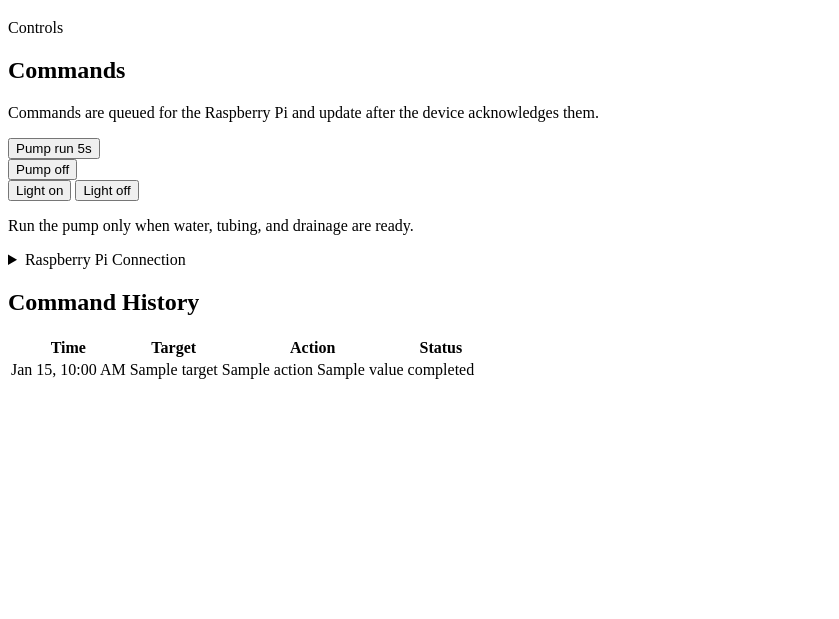
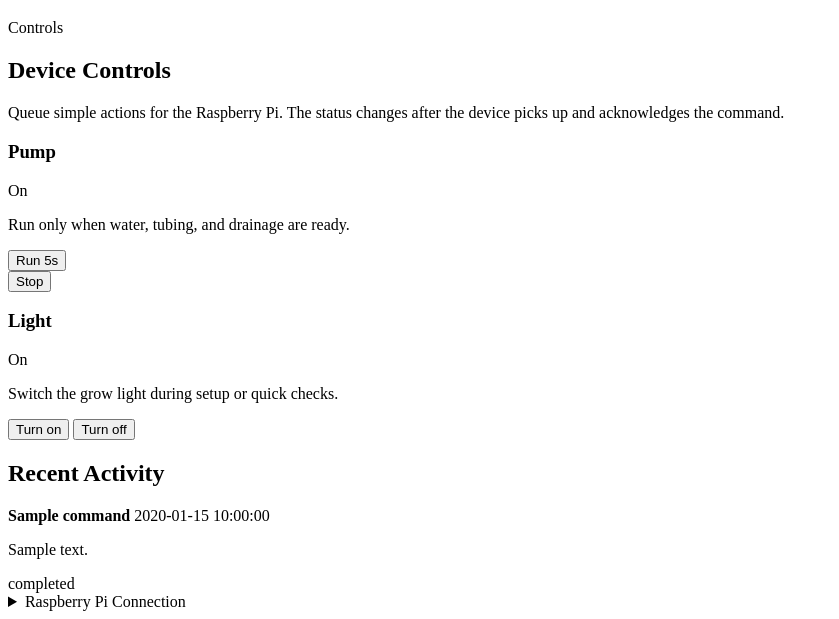
Before and after one commit to firedonkey/plantOS, a Flask app: template platform/app/web/templates/device_detail.html in a window 1280 px wide. Shown: the part 1323-1942 px from the top of the page, without its empty margins (0-839 px from the left). Before the commit the page ends 1702 px from the top, so only its background shows below. Run offline with Flask 3, Linux system fonts and the light colour scheme; the template is opened without the code that fills it: most values are stand-ins (such as "Sample title", 1, 10 or a date in 2020).

Commit message:
Improve platform device controls

```diff
--- a/platform/app/models/command.py
+++ b/platform/app/models/command.py
@@ -27,6 +27,7 @@ class CommandStatus(str, Enum):
     SENT = "sent"
     COMPLETED = "completed"
     FAILED = "failed"
+    TIMED_OUT = "timed_out"
 
 
 class Command(Base):
--- a/platform/app/web/templates/device_detail.html
+++ b/platform/app/web/templates/device_detail.html
@@ -143,29 +143,68 @@
         </article>
       </section>
 
-      <section class="detail-section">
+      <section class="detail-section controls-grid">
         <article class="command-panel">
           <p class="eyebrow">Controls</p>
-          <h2>Commands</h2>
-          <p>Commands are queued for the Raspberry Pi and update after the device acknowledges them.</p>
+          <h2>Device Controls</h2>
+          <p>Queue simple actions for the Raspberry Pi. The status changes after the device picks up and acknowledges the command.</p>
+          <div class="control-groups">
+            <section class="control-group">
+              <div class="control-group-heading">
+                <h3>Pump</h3>
+                <span class="state-pill">{% if latest_reading and latest_reading.pump_on is not none %}{% if latest_reading.pump_on %}On{% else %}Off{% endif %}{% else %}Unknown{% endif %}</span>
+              </div>
+              <p>Run only when water, tubing, and drainage are ready.</p>
               <div class="command-actions">
-            <form class="command-form" action="/devices/{{ device.id }}/commands" method="post">
+                <form class="command-form" action="/devices/{{ device.id }}/commands" method="post" data-command-form>
                   <input type="hidden" name="target" value="pump">
                   <input type="hidden" name="action" value="run">
                   <input type="hidden" name="value" value="5">
-              <button type="submit">Pump run 5s</button>
+                  <button type="submit">Run 5s</button>
                 </form>
-            <form class="command-form" action="/devices/{{ device.id }}/commands" method="post">
+                <form class="command-form" action="/devices/{{ device.id }}/commands" method="post" data-command-form>
                   <input type="hidden" name="target" value="pump">
-              <button type="submit" name="action" value="off">Pump off</button>
-            </form>
-            <form class="command-form" action="/devices/{{ device.id }}/commands" method="post">
-              <input type="hidden" name="target" value="light">
-              <button type="submit" name="action" value="on">Light on</button>
-              <button type="submit" name="action" value="off">Light off</button>
+                  <button type="submit" name="action" value="off">Stop</button>
                 </form>
               </div>
-          <p class="safety-copy">Run the pump only when water, tubing, and drainage are ready.</p>
+            </section>
+            <section class="control-group">
+              <div class="control-group-heading">
+                <h3>Light</h3>
+                <span class="state-pill">{% if latest_reading and latest_reading.light_on is not none %}{% if latest_reading.light_on %}On{% else %}Off{% endif %}{% else %}Unknown{% endif %}</span>
+              </div>
+              <p>Switch the grow light during setup or quick checks.</p>
+              <div class="command-actions">
+                <form class="command-form" action="/devices/{{ device.id }}/commands" method="post" data-command-form>
+                  <input type="hidden" name="target" value="light">
+                  <button type="submit" name="action" value="on">Turn on</button>
+                  <button type="submit" name="action" value="off">Turn off</button>
+                </form>
+              </div>
+            </section>
+          </div>
+        </article>
+
+        <article class="command-history-panel">
+          <h2>Recent Activity</h2>
+          {% if command_activity %}
+          <div class="activity-list">
+            {% for command in command_activity %}
+            <div class="activity-item {{ command.tone }}">
+              <div>
+                <strong>{{ command.label }}</strong>
+                <span>{{ command.time }}</span>
+                {% if command.message %}
+                <p>{{ command.message }}</p>
+                {% endif %}
+              </div>
+              <span class="status-badge {{ command.tone }}">{{ command.status }}</span>
+            </div>
+            {% endfor %}
+          </div>
+          {% else %}
+          <p class="notice">No commands queued yet.</p>
+          {% endif %}
         </article>
       </section>
 
@@ -176,36 +215,6 @@
         <p><code>X-Device-Token: {{ device.api_token }}</code></p>
       </details>
 
-      <section class="detail-section">
-        <h2>Command History</h2>
-        {% if recent_commands %}
-        <div class="table-wrap">
-          <table>
-            <thead>
-              <tr>
-                <th>Time</th>
-                <th>Target</th>
-                <th>Action</th>
-                <th>Status</th>
-              </tr>
-            </thead>
-            <tbody>
-              {% for command in recent_commands %}
-              <tr>
-                <td>{{ command.created_at.strftime("%b %-d, %-I:%M %p") }}</td>
-                <td>{{ command.target }}</td>
-                <td>{{ command.action }}{% if command.value %} {{ command.value }}{% endif %}</td>
-                <td><span class="status-badge">{{ command.status }}</span></td>
-              </tr>
-              {% endfor %}
-            </tbody>
-          </table>
-        </div>
-        {% else %}
-        <p class="notice">No commands queued yet.</p>
-        {% endif %}
-      </section>
-
     </main>
     <script>
       const refreshHook = document.querySelector("[data-auto-refresh]");
@@ -213,6 +222,36 @@
         const intervalMs = Number(refreshHook.dataset.autoRefresh);
         window.setTimeout(() => window.location.reload(), intervalMs);
       }
+
+      document.querySelectorAll("[data-command-form]").forEach((form) => {
+        form.addEventListener("submit", async (event) => {
+          event.preventDefault();
+          const submitter = event.submitter;
+          const formData = new FormData(form);
+          if (submitter && submitter.name) {
+            formData.set(submitter.name, submitter.value);
+          }
+
+          try {
+            const response = await fetch(form.getAttribute("action"), {
+              method: "POST",
+              body: formData,
+            });
+            if (response.ok) {
+              sessionStorage.setItem("plantlabScrollY", String(window.scrollY));
+              window.location.reload();
+            }
+          } catch (error) {
+            console.debug("Command submit failed", error);
+          }
+        });
+      });
+
+      const previousScrollY = sessionStorage.getItem("plantlabScrollY");
+      if (previousScrollY) {
+        sessionStorage.removeItem("plantlabScrollY");
+        window.scrollTo(0, Number(previousScrollY));
+      }
     </script>
   </body>
 </html>
```
Also changed, not shown: platform/app/services/commands.py (+47 -3 lines), platform/app/web/routes.py (+39 -0 lines), platform/app/web/static/style.css (+137 -3 lines), platform/tests/test_commands.py (+31 -3 lines), platform/tests/test_devices.py (+4 -4 lines). Lines whose indentation alone changed are shown as unchanged.
